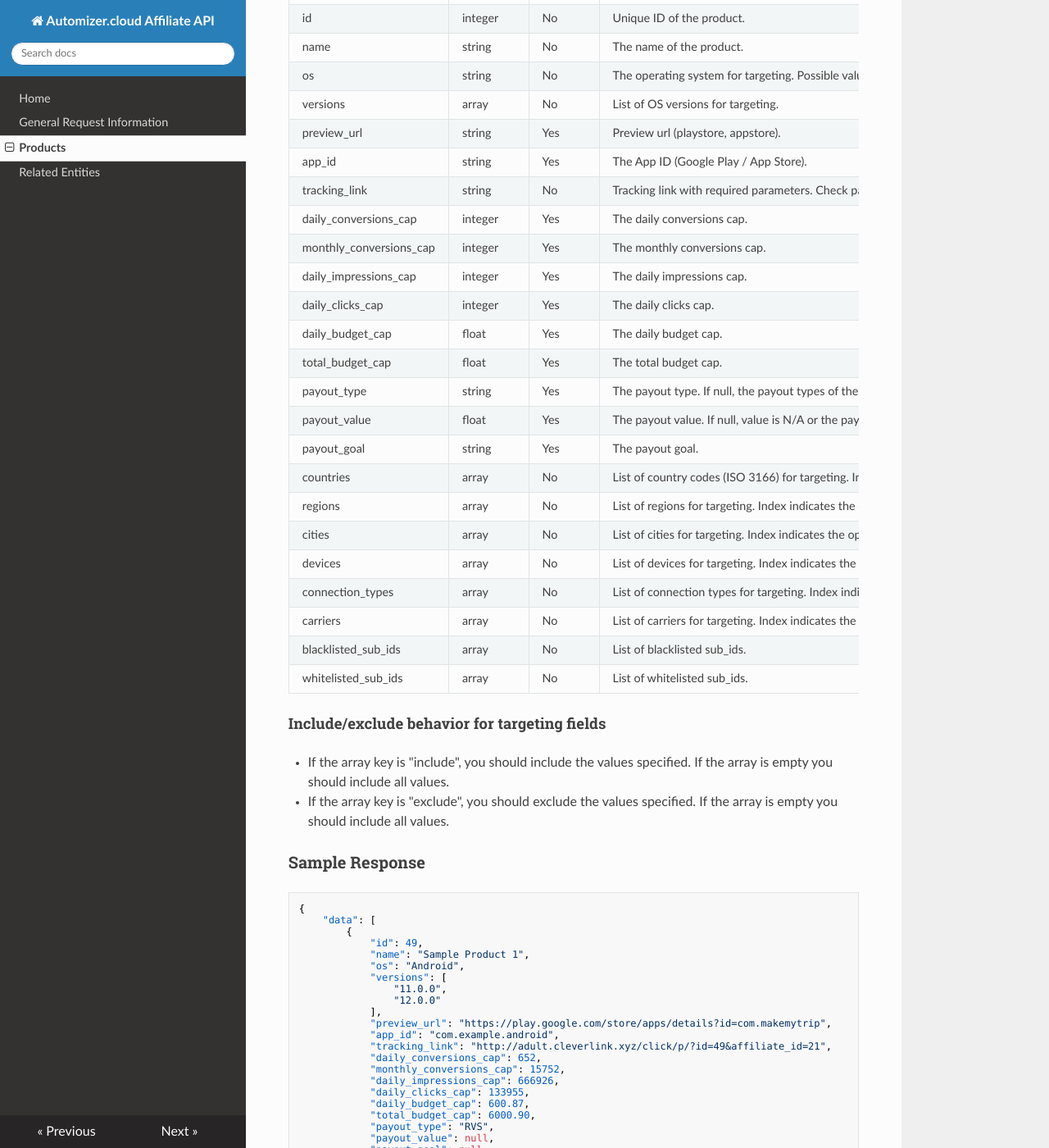
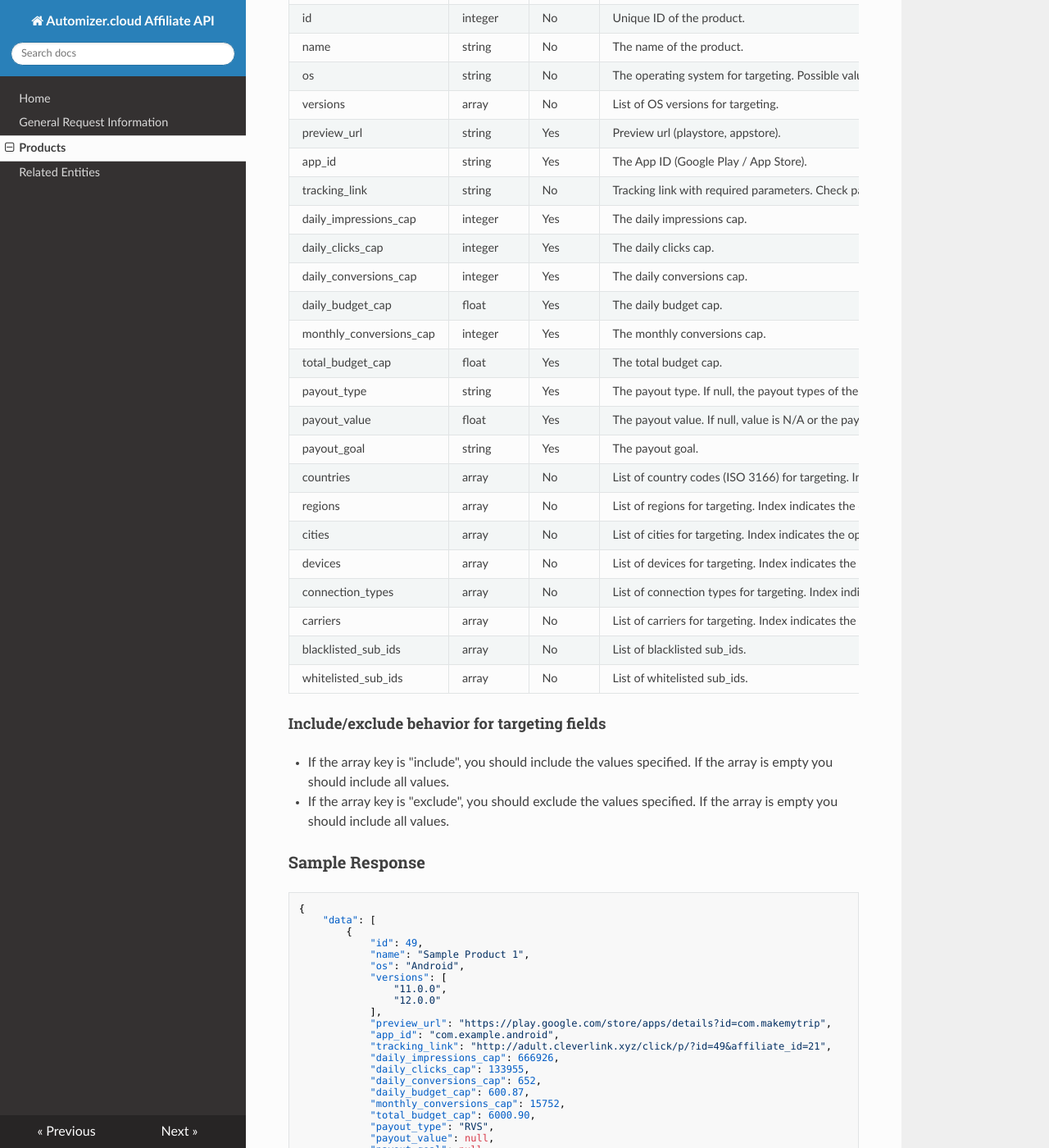
Before and after one commit to automizer-cloud/automizer.cloud-affiliate-api-docs, an MkDocs documentation site: the page built from docs/products.md, in a window 1280 px wide and 1400 px high, scrolled down 376 px. Shown: the whole window at 82% size. Built offline with MkDocs 1.6.1, drawn with Linux system fonts in a browser that asks for light colours; nearby versions of some CDN libraries; old or Windows-style settings are respelled for this version of MkDocs.

```diff
--- a/docs/products.md
+++ b/docs/products.md
@@ -17,11 +17,11 @@ versions                 | array     | No       | List of OS versions for target
 preview_url              | string    | Yes      | Preview url (playstore, appstore).
 app_id                   | string    | Yes      | The App ID (Google Play / App Store).
 tracking_link            | string    | No       | Tracking link with required parameters. Check panel for optional parameters.
-daily_conversions_cap    | integer   | Yes      | The daily conversions cap.
-monthly_conversions_cap  | integer   | Yes      | The monthly conversions cap.
 daily_impressions_cap    | integer   | Yes      | The daily impressions cap.
 daily_clicks_cap         | integer   | Yes      | The daily clicks cap.
+daily_conversions_cap    | integer   | Yes      | The daily conversions cap.
 daily_budget_cap         | float     | Yes      | The daily budget cap.
+monthly_conversions_cap  | integer   | Yes      | The monthly conversions cap.
 total_budget_cap         | float     | Yes      | The total budget cap.
 payout_type              | string    | Yes      | The payout type. If null, the payout types of the offers involved are being used.
 payout_value             | float     | Yes      | The payout value. If null, value is N/A or the payout values of the offers involved are being used.
@@ -56,11 +56,11 @@ whitelisted_sub_ids      | array     | No       | List of whitelisted sub_ids.
             "preview_url": "https://play.google.com/store/apps/details?id=com.makemytrip",
             "app_id": "com.example.android",
             "tracking_link": "http://adult.cleverlink.xyz/click/p/?id=49&affiliate_id=21",
-            "daily_conversions_cap": 652,
-            "monthly_conversions_cap": 15752,
             "daily_impressions_cap": 666926,
             "daily_clicks_cap": 133955,
+            "daily_conversions_cap": 652,
             "daily_budget_cap": 600.87,
+            "monthly_conversions_cap": 15752,
             "total_budget_cap": 6000.90,
             "payout_type": "RVS",
             "payout_value": null,
```
